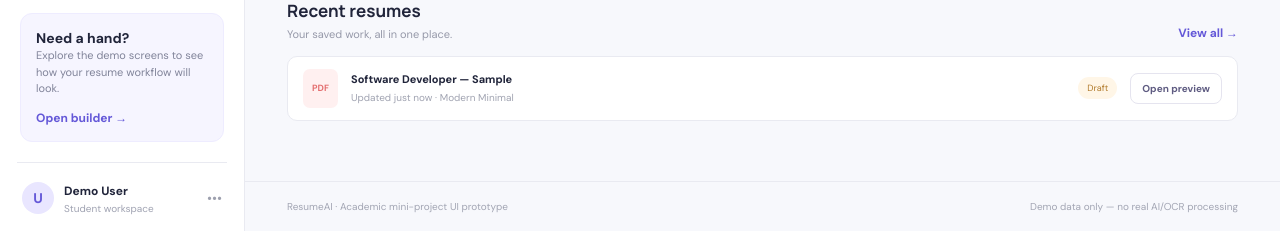
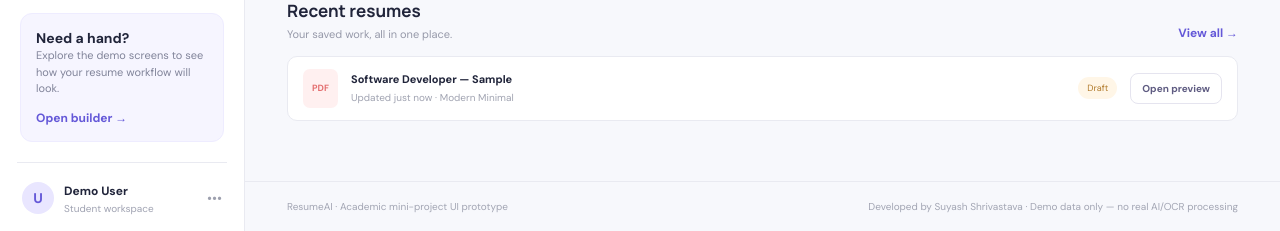
Before and after one commit to me-suyash/AI-Resume-Maker-Demo, a Flask app: page / in a window 1280 px wide. Shown: the part 731-962 px from the top of the page. Run offline with Flask 3, Linux system fonts and the light colour scheme.

Commit message:
Add developer credit to footer

```diff
--- a/templates/base.html
+++ b/templates/base.html
@@ -15,5 +15,5 @@
 <main class="main"><header><div class="crumb">Workspace <span>/</span> {{ active|title }}</div><div class="top-actions"><span class="demo-pill">● DEMO MODE</span><div class="avatar small">U</div></div></header>
 {% with messages = get_flashed_messages() %}{% if messages %}<div class="toast">{{ messages[0] }}</div>{% endif %}{% endwith %}
 <section class="content">{% block content %}{% endblock %}</section>
-<footer>ResumeAI · Academic mini-project UI prototype <span>Demo data only — no real AI/OCR processing</span></footer></main></div>
+<footer>ResumeAI · Academic mini-project UI prototype <span>Developed by Suyash Shrivastava · Demo data only — no real AI/OCR processing</span></footer></main></div>
 <script src="{{ url_for('static', filename='app.js') }}"></script></body></html>
```
